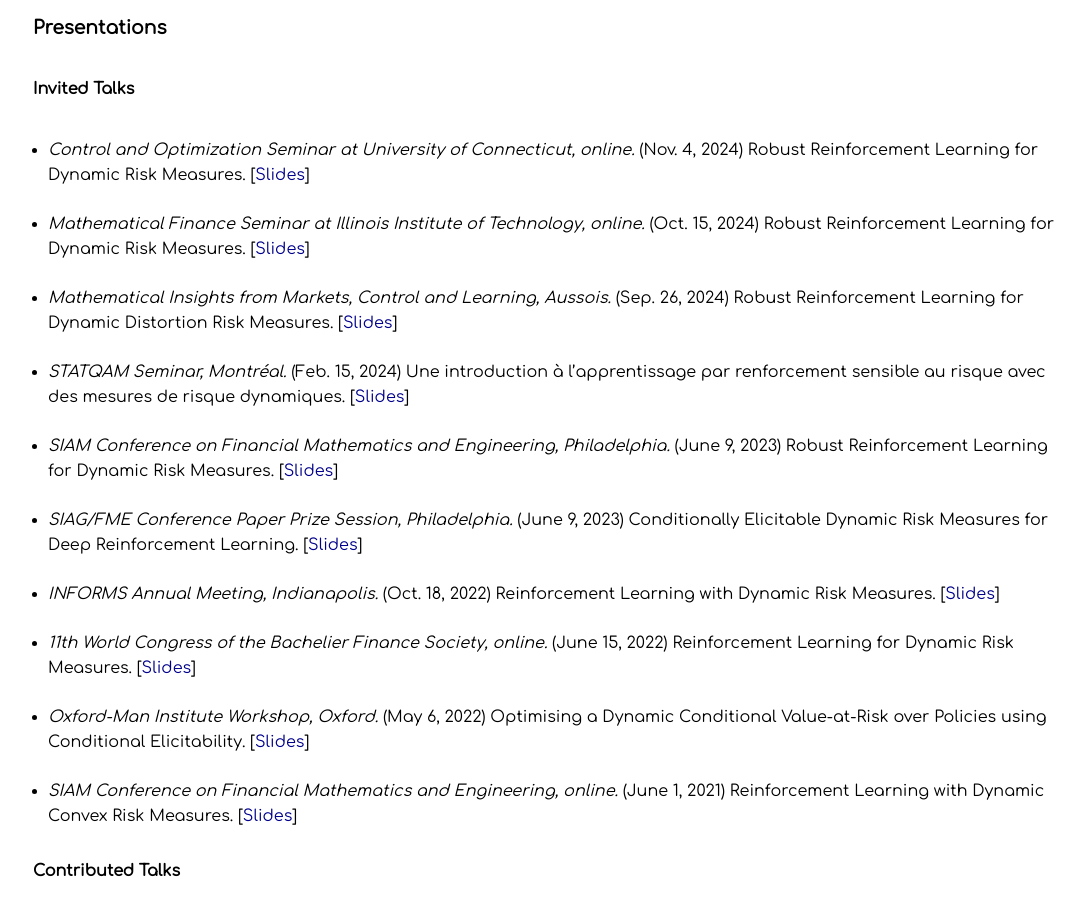
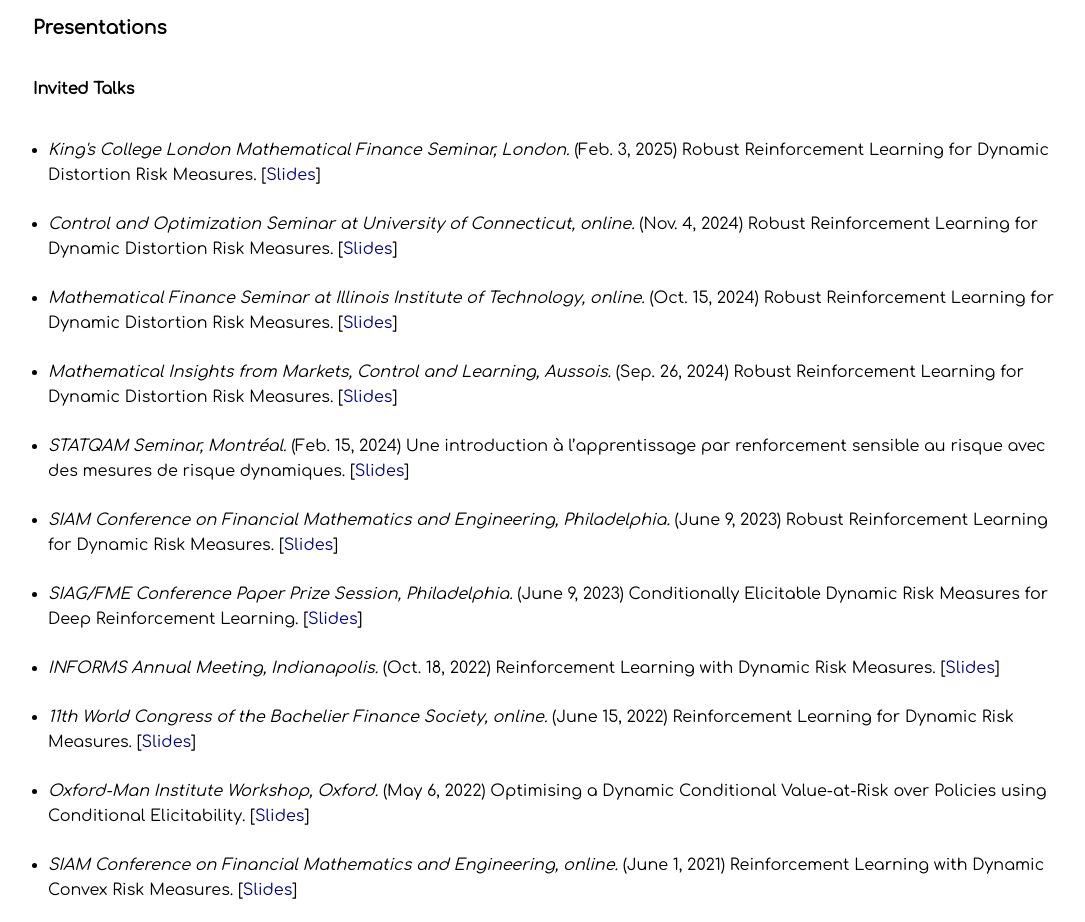
Before and after one commit to acoache/acoache.github.io, a React (Create React App) app: page /#/Research in a window 1280 px wide. Shown: the part 980-1902 px from the top of the page, without its empty margins (95-1180 px from the left). Built offline with nearby package versions, Linux system fonts and the light colour scheme.

Commit message:
King's College 2025 Talk

```diff
--- a/src/components/Presentations/index.jsx
+++ b/src/components/Presentations/index.jsx
@@ -1,5 +1,6 @@
 /* eslint-disable no-console */
 import React from 'react';
+import KCL2025 from '../../media/KCL-RobustRL-2025.pdf';
 import UConn2024 from '../../media/UConn-RobustRL-2024.pdf';
 import MathFinIIT2024 from '../../media/IIT-MathFin-RobustRL-2024.pdf';
 import Aussois2024 from '../../media/Aussois_2024_RobustRL.pdf';
@@ -33,8 +34,17 @@ function Presentations() {
         <ul>
           <li>
             <p>
+              <i>King's College London Mathematical Finance Seminar, London.</i> (Feb. 3, 2025)
+              Robust Reinforcement Learning for Dynamic Distortion Risk Measures.
+                [<a href={KCL2025}>Slides</a>]
+            </p>
+          </li>
+        </ul>
+        <ul>
+          <li>
+            <p>
               <i>Control and Optimization Seminar at University of Connecticut, online.</i> (Nov. 4, 2024)
-              Robust Reinforcement Learning for Dynamic Risk Measures.
+              Robust Reinforcement Learning for Dynamic Distortion Risk Measures.
                 [<a href={UConn2024}>Slides</a>]
             </p>
           </li>
@@ -43,7 +53,7 @@ function Presentations() {
           <li>
             <p>
               <i>Mathematical Finance Seminar at Illinois Institute of Technology, online.</i> (Oct. 15, 2024)
-              Robust Reinforcement Learning for Dynamic Risk Measures.
+              Robust Reinforcement Learning for Dynamic Distortion Risk Measures.
                 [<a href={MathFinIIT2024}>Slides</a>]
             </p>
           </li>
--- a/src/components/Presentations_fr/index.jsx
+++ b/src/components/Presentations_fr/index.jsx
@@ -1,5 +1,6 @@
 /* eslint-disable no-console */
 import React from 'react';
+import KCL2025 from '../../media/KCL-RobustRL-2025.pdf';
 import UConn2024 from '../../media/UConn-RobustRL-2024.pdf';
 import MathFinIIT2024 from '../../media/IIT-MathFin-RobustRL-2024.pdf';
 import Aussois2024 from '../../media/Aussois_2024_RobustRL.pdf';
@@ -33,9 +34,18 @@ function Presentations() {
         <ul>
           <li>
             <p>
+              <i>King's College London Mathematical Finance Seminar, Londres.</i> (3 fév. 2025)
+              Robust Reinforcement Learning for Dynamic Distortion Risk Measures.
+                [<a href={KCL2025}>Diapos</a>]
+            </p>
+          </li>
+        </ul>
+        <ul>
+          <li>
+            <p>
               <i>Control and Optimization Seminar at University of Connecticut, online.</i> (4 nov. 2024)
               Robust Reinforcement Learning for Dynamic Risk Measures.
-                [<a href={UConn2024}>Slides</a>]
+                [<a href={UConn2024}>Diapos</a>]
             </p>
           </li>
         </ul>
@@ -44,7 +54,7 @@ function Presentations() {
             <p>
               <i>Mathematical Finance Seminar at Illinois Institute of Technology, online.</i> (15 oct. 2024)
               Robust Reinforcement Learning for Dynamic Risk Measures.
-                [<a href={MathFinIIT2024}>Slides</a>]
+                [<a href={MathFinIIT2024}>Diapos</a>]
             </p>
           </li>
         </ul>
```
Also changed, not shown: 1 other file (tests, documents, lock files or other folders).
